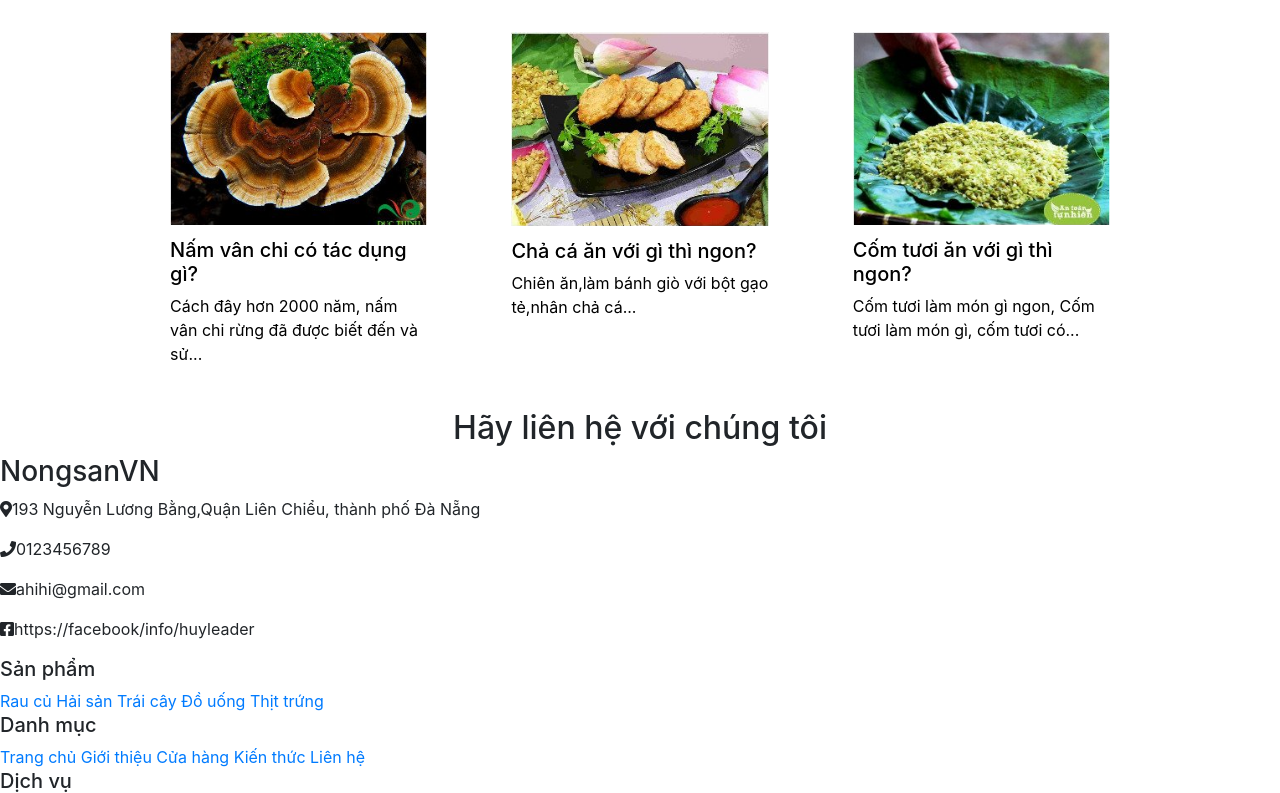
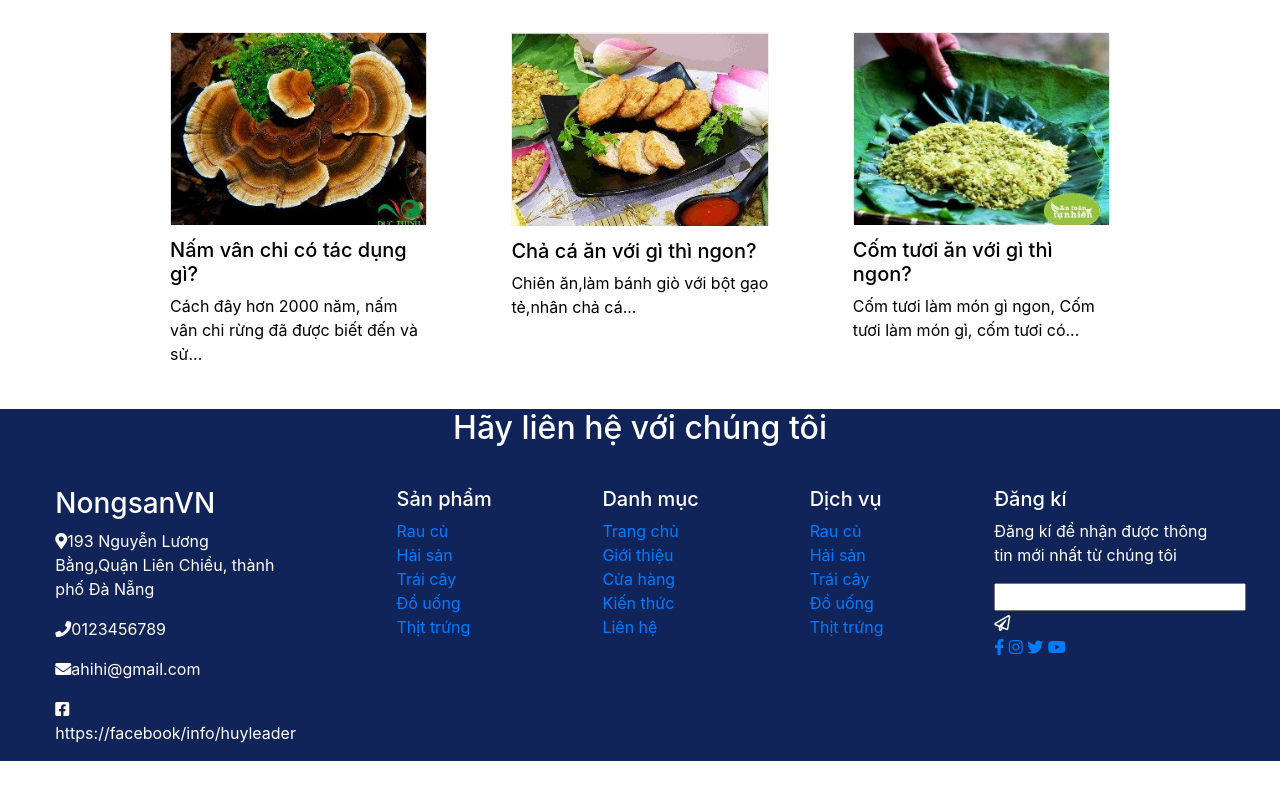
Before and after one commit to bh10-d/frontwebnam1ki2, a plain HTML site: page index.html in a window 1280 px wide. Shown: the part 1842-2635 px from the top of the page. After the commit the page ends 2603 px from the top, so only its background shows below. Drawn offline with nearby package versions, Linux system fonts and the light colour scheme.

Commit message:
add footer

```diff
--- a/css/style.css
+++ b/css/style.css
@@ -220,14 +220,25 @@ a .article-element img{
 
 }
 footer {
+    background-color: #112459;
     position: relative;
     top: 500px;
-
+    color: white;
 }
 footer .all-element-footer{
     width: 100%;
 
 }
-footer .all-element-footer h2{
+footer h2{
     text-align: center;
+    margin-bottom: 40px;
 }
+footer .all-element-footer{
+    display: flex;
+    justify-content: space-around;
+}
+.element-footer {
+    max-width: 18%;
+    display: flex;
+    flex-direction: column;
+}
--- a/index.html
+++ b/index.html
@@ -243,9 +243,10 @@
 </article>
 
 <footer>
+    <h2>Hãy liên hệ với chúng tôi</h2>
     <div class="all-element-footer">
-        <h2>Hãy liên hệ với chúng tôi</h2>
-        <div class="element1">
+
+        <div class="element-footer">
             <h3>NongsanVN</h3>
             <p><span><i class="fas fa-map-marker-alt"></i></span>193 Nguyễn Lương
             Bằng,Quận Liên Chiểu, thành phố Đà Nẵng</p>
@@ -256,7 +257,7 @@
 
         </div>
 
-        <div class="element2">
+        <div class="element-footer">
             <h5>Sản phẩm</h5>
             <a href="#">Rau củ</a>
             <a href="#">Hải sản</a>
@@ -265,7 +266,7 @@
             <a href="#">Thịt trứng</a>
         </div>
 
-        <div class="element3">
+        <div class="element-footer">
             <h5>Danh mục</h5>
             <a href="#">Trang chủ</a>
             <a href="#">Giới thiệu</a>
@@ -274,16 +275,28 @@
             <a href="#">Liên hệ</a>
         </div>
 
-        <div class="element4">
+        <div class="element-footer">
             <h5>Dịch vụ</h5>
-            <a href="#"></a>
-            <a href="#"></a>
-            <a href="#"></a>
-            <a href="#"></a>
-            <a href="#"></a>
+            <a href="#">Rau củ</a>
+            <a href="#">Hải sản</a>
+            <a href="#">Trái cây</a>
+            <a href="#">Đồ uống</a>
+            <a href="#">Thịt trứng</a>
         </div>
 
-        <div class="element5">
+        <div class="element-footer">
+            <h5>Đăng kí</h5>
+            <p>Đăng kí để nhận được thông tin mới nhất từ chúng tôi</p>
+            <form action="#">
+                <input type="text"><i class="far fa-paper-plane"></i>
+            </form>
+            <div class="link-social">
+                <a href="#"><i class="fab fa-facebook-f"></i></a>
+                <a href="#"><i class="fab fa-instagram"></i></a>
+                <a href="#"><i class="fab fa-twitter"></i></a>
+                <a href="#"><i class="fab fa-youtube"></i></a>
+            </div>
+
 
         </div>
     </div>
```
